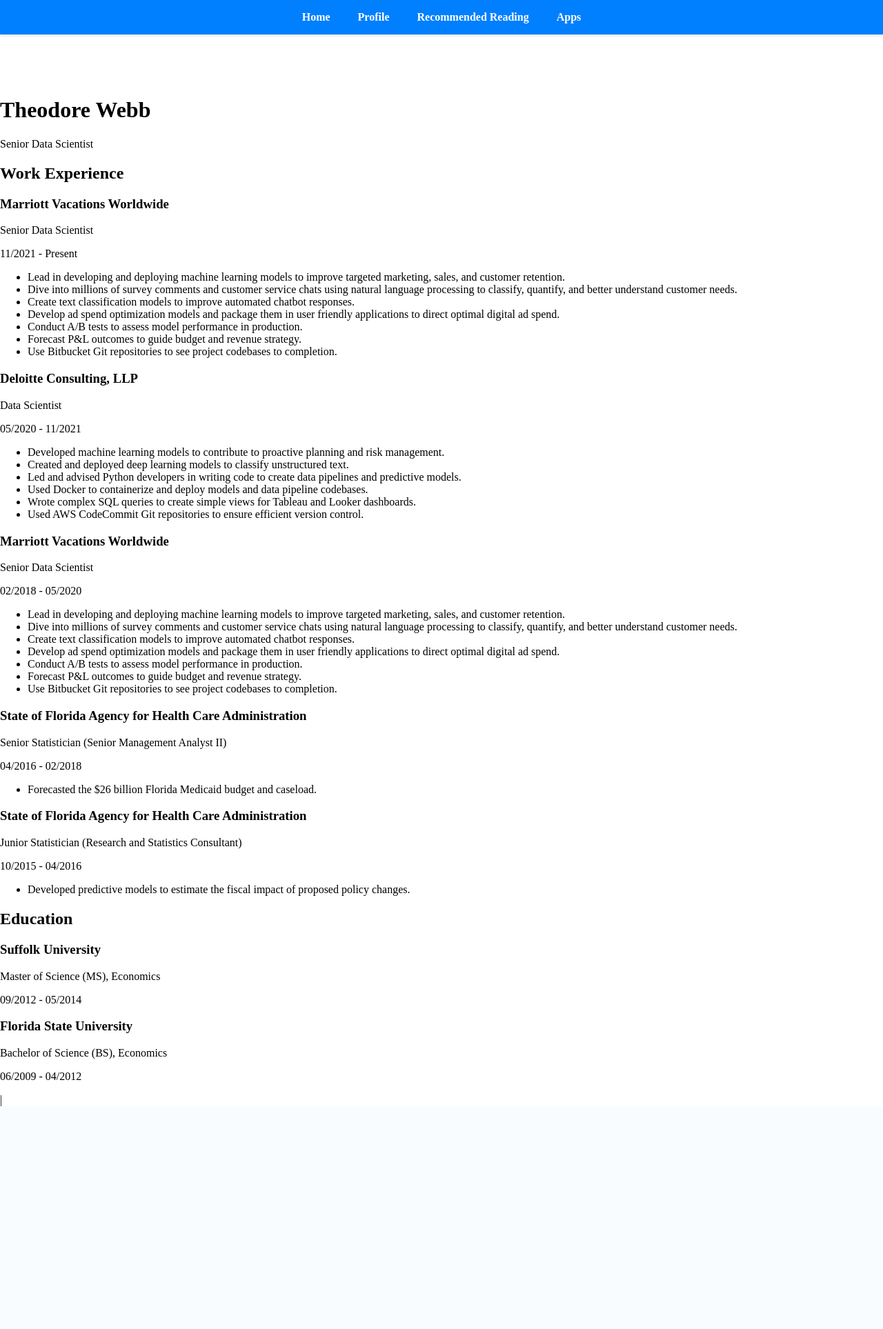
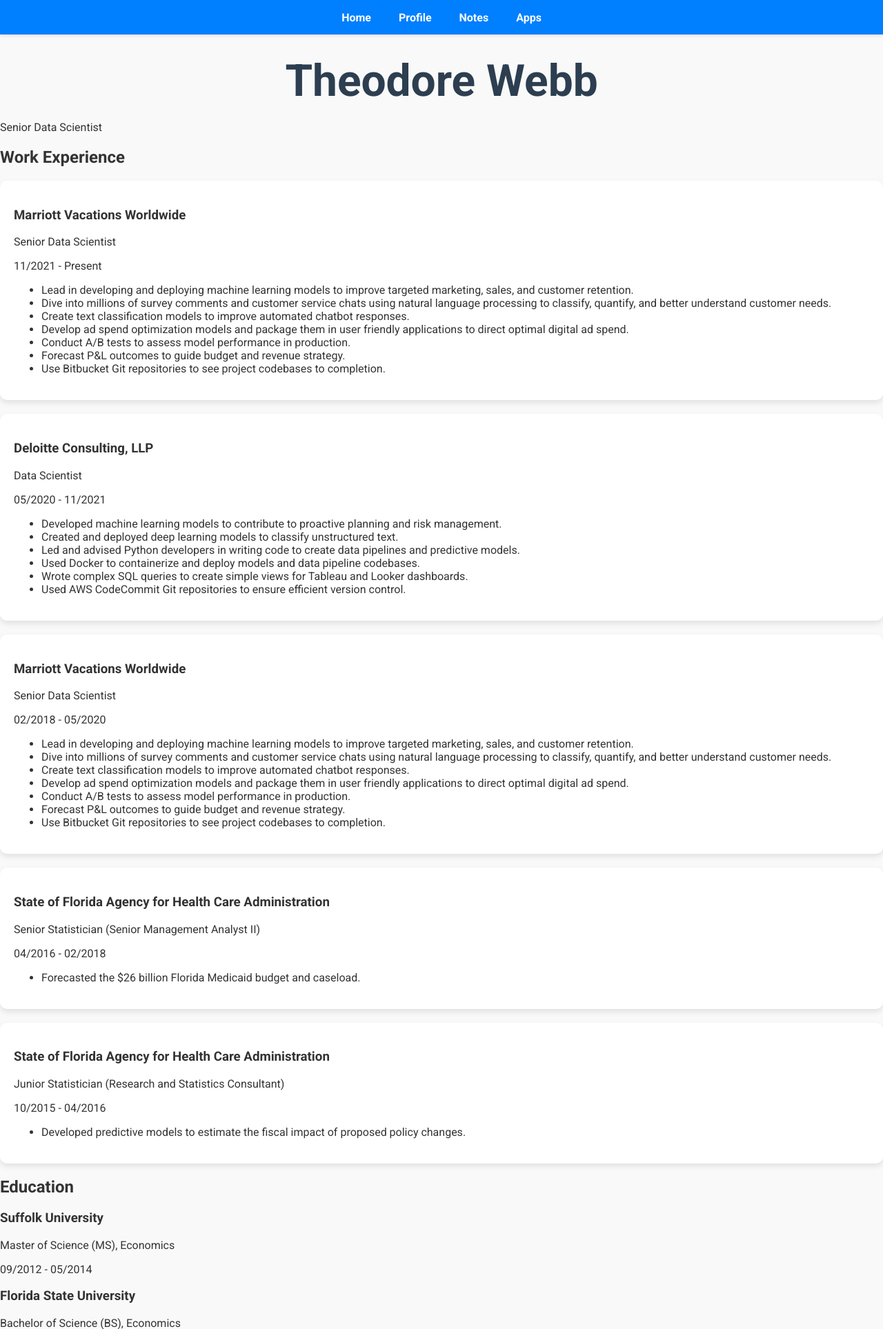
Before and after one commit to twwebb3/personal-website, a Django app: page /profile/ in a window 1280 px wide. Shown: the top 1927 px of the page at 69% size. Before the commit the page ends 1604 px from the top, so only its background shows below. Run offline with Django 4.2, Linux system fonts and the light colour scheme.

Commit message:
resume styling base added.

```diff
--- /dev/null
+++ b/static/css/profile.css
@@ -0,0 +1,50 @@
+/* Import a modern font */
+@import url('https://fonts.googleapis.com/css2?family=Roboto:wght@400;700&display=swap');
+
+body {
+    font-family: 'Roboto', sans-serif;
+    background-color: #f9f9f9;
+    color: #333;
+    margin: 0;
+    padding: 0;
+}
+
+header h1 {
+    color: #2c3e50;
+    font-size: 64px;
+    text-align: center;
+    margin: 20px 0;
+}
+
+#experience article {
+    background-color: #ffffff;
+    padding: 20px;
+    border-radius: 10px;
+    margin-top: 20px;
+    box-shadow: 0 4px 8px rgba(0, 0, 0, 0.1);
+    transition: transform 0.3s ease, box-shadow 0.3s ease;
+}
+
+#experience article:hover {
+    transform: translateY(-5px);
+    box-shadow: 0 8px 16px rgba(0, 0, 0, 0.2);
+}
+
+#education ul {
+    list-style-type: none; /* Remove default list styling */
+    padding: 0;
+}
+
+#education li {
+    background-color: #ecf0f1;
+    padding: 10px;
+    border-radius: 8px;
+    margin-bottom: 10px;
+    box-shadow: 0 2px 4px rgba(0, 0, 0, 0.1);
+    transition: background-color 0.3s ease, box-shadow 0.3s ease;
+}
+
+#education li:hover {
+    background-color: #bdc3c7;
+    box-shadow: 0 4px 8px rgba(0, 0, 0, 0.1);
+}
--- a/static/css/style.css
+++ b/static/css/style.css
@@ -85,7 +85,7 @@
 /* Welcome statement styling */
 .welcome-statement {
     max-width: 600px; /* maximum width of the text area */
-    margin-left: 20px;
+    margin-left: 60px;
 }
 
 /* Responsive design for smaller screens */
--- a/templates/base.html
+++ b/templates/base.html
@@ -1,6 +1,9 @@
 <!DOCTYPE html>
 {% load static %}
-<link rel="stylesheet" href="{% static 'css/style.css' %}">
+<head>
+    <link rel="stylesheet" href="{% static 'css/style.css' %}">
+    {% block extra_css %}{% endblock %}
+</head>
 <html lang="en">
 <head>
     <meta charset="UTF-8">
@@ -11,9 +14,9 @@
     <header>
         <nav>
             <ul>
-                <li><a href="#">Home</a></li>
-                <li><a href="#">Profile</a></li>
-                <li><a href="#">Recommended Reading</a></li>
+                <li><a href="{% url 'home' %}">Home</a></li>
+                <li><a href="{% url 'profile' %}">Profile</a></li>
+                <li><a href="#">Notes</a></li>
                 <li><a href="#">Apps</a></li>
             </ul>
         </nav>
--- a/templates/home.html
+++ b/templates/home.html
@@ -2,6 +2,9 @@
 {% extends "base.html" %}
 <html lang="en">
 {% load static %}
+
+<link rel="stylesheet" href="{% static 'css/home.css' %}">
+
 
 {% block content %}
 <div>
```
Also changed, not shown: static/css/home.css (added).
